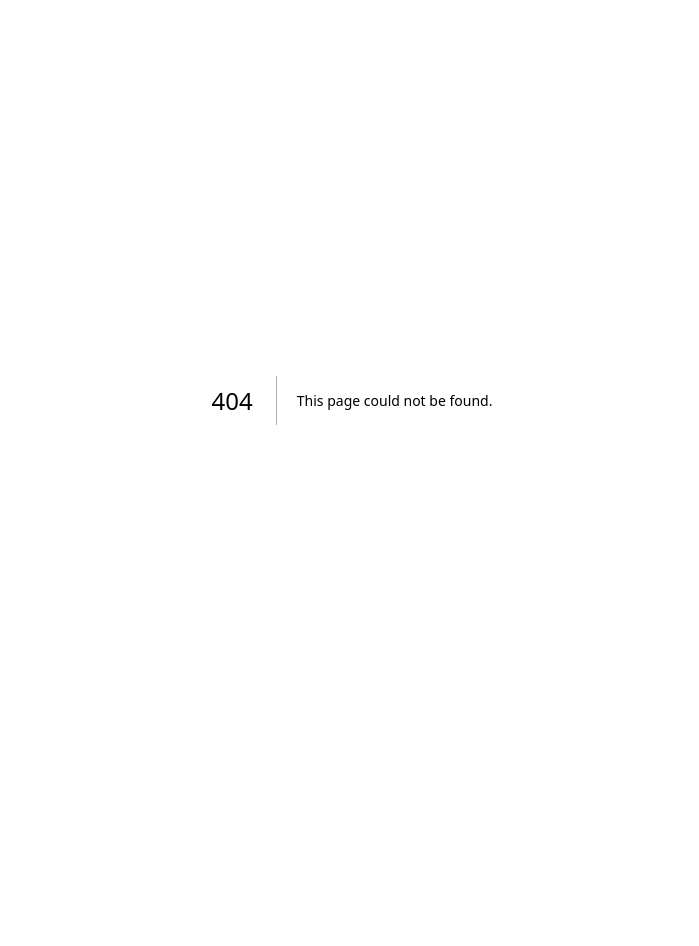
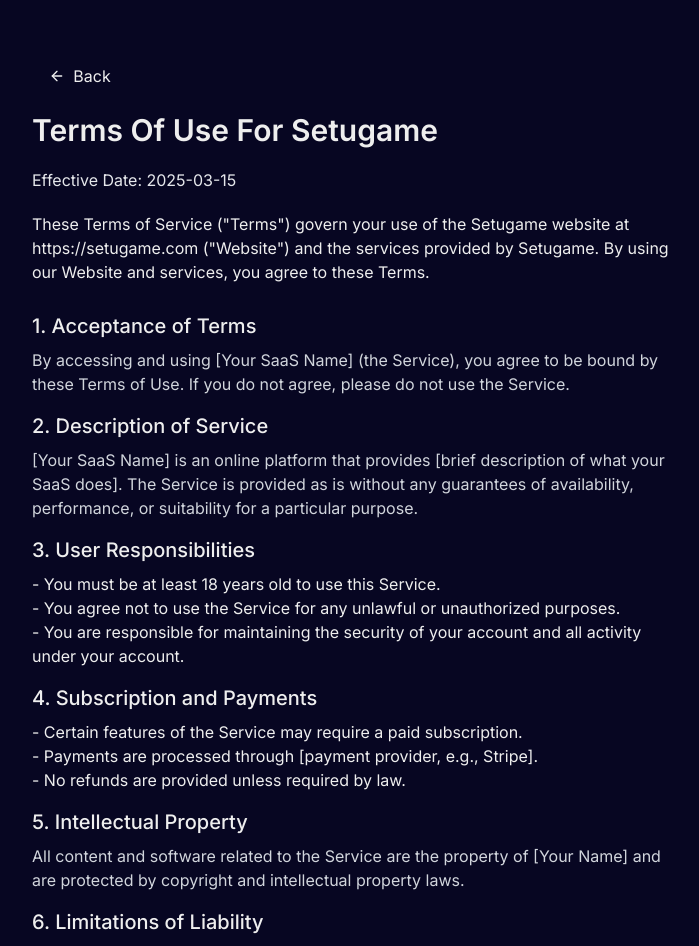
Before and after one commit to Anasbd05/stgaming, a Next.js app: page /tos in a window 1280 px wide. Before the commit this address had no page. Shown: the top 946 px of the page, without its empty margins (288-987 px from the left). Before the commit the page ends 800 px from the top, so only its background shows below. Built offline with nearby package versions, Linux system fonts and the light colour scheme.

Commit message:
tos added

```diff
--- a/src/app/privacy-policy/page.tsx
+++ b/src/app/privacy-policy/page.tsx
@@ -21,7 +21,7 @@
                 </p>
             </div>
             <div className='flex flex-col gap-2 mt-5'>
-                <h1 className='text-2xl'>1. Information We Collect</h1>
+                <h1 className='text-xl font-medium'>1. Information We Collect</h1>
                 <h4 className='text-lg'>a. Personal Information</h4>
                 <p className='text-gray-300'>When you register for an account or use our service, we may collect the following information:</p>
                 <ul className='flex flex-col gap-2'>
@@ -45,7 +45,7 @@
             <main className="mt-5 flex-col flex gap-3">
                 {Privacy_Policy.map((privacy) => (
                     <div key={privacy.id} className="flex gap-2 flex-col">
-                        <h1 className="text-2xl">{privacy.title}</h1>
+                        <h1 className="text-xl font-medium">{privacy.title}</h1>
                         <p className="text-gray-300">{privacy.description}</p>
                         <ul className="flex flex-col gap-2">
                             {privacy.paragraphs.map((paragraph) => (
--- /dev/null
+++ b/src/app/tos/page.tsx
@@ -0,0 +1,37 @@
+import {terms} from '@/assets/data'
+import {ArrowLeft} from 'lucide-react'
+import Link from 'next/link'
+import React from 'react'
+
+const page = () => {
+    return (
+        <section className='w-full px-5 md:px-0 md:w-2/4 py-10 mx-auto'>
+            <Link href={"/"} className='flex hover:bg-neutral-700 w-24 my-4 items-center rounded-lg gap-2 py-2 justify-center' >
+                <ArrowLeft className='h-4 w-4' />
+                <span>Back</span>
+            </Link>
+            <div className="flex flex-col gap-5">
+                <h1 className='text-2xl md:text-3xl font-semibold capitalize'>Terms of use for setugame</h1>
+                <small className='text-base text-gray-200'>Effective Date: 2025-03-15</small>
+                <p>These Terms of Service (&quot;Terms&quot;) govern your use of the Setugame website at https://setugame.com (&quot;Website&quot;) and the services provided by Setugame. By using our Website and services, you agree to these Terms.</p>
+            </div>
+
+            <main className='flex flex-col gap-2 mt-5'>
+                {terms.map((term) => (
+                    <div key={term.id}>
+                        <h2 className='text-xl font-medium my-2'>{term.title}</h2>
+                        <p className='text-gray-300'>{term.desc}</p>
+
+                        <ul>{term.paragraphs?.map((paragraph) => (
+                            <li key={paragraph}> - {paragraph}</li>
+                        ))} </ul>
+                    </div>
+                ))}
+
+            </main>
+
+        </section>
+    )
+}
+
+export default page
--- a/src/assets/data.js
+++ b/src/assets/data.js
@@ -438,7 +438,7 @@
 export const Privacy_Policy = [
         {
             "id": 1,
-            "title": "How We Use Your Information",
+            "title": "2. How We Use Your Information",
             "description": "We use the collected data to:",
             "paragraphs": [
                 { "id": 1, "text": "Provide and improve our AI room transformation service." },
@@ -451,7 +451,7 @@
         },
         {
             "id": 2,
-            "title": "Data Sharing and Security",
+            "title": "3. Data Sharing and Security",
             "description": "We prioritize your privacy and only share data under necessary conditions.",
             "paragraphs": [
                 { "id": 1, "text": "Third-Party Services: We may share data with payment processors, AI providers, and cloud storage services, ensuring they meet security standards." },
@@ -461,7 +461,7 @@
         },
         {
             "id": 3,
-            "title": "User Rights and Choices",
+            "title": "4. User Rights and Choices",
             "description": "You have control over your data and can exercise the following rights:",
             "paragraphs": [
                 { "id": 1, "text": "Access, update, or delete your account information." },
@@ -472,7 +472,7 @@
         },
         {
             "id": 4,
-            "title": "Cookies and Tracking Technologies",
+            "title": "5. Cookies and Tracking Technologies",
             "description": "We use cookies and similar technologies to improve service functionality and user experience.",
             "paragraphs": [
                 { "id": 1, "text": "Store user preferences and session information." },
@@ -482,7 +482,7 @@
         },
         {
             "id": 5,
-            "title": "Changes to This Policy",
+            "title": "6. Changes to This Policy",
             "description": "We may update this Privacy Policy periodically. If significant changes occur, we will notify users via email or an in-app notice.",
             "paragraphs": [
                 { "id": 1, "text": "We encourage users to review this policy regularly." },
@@ -491,7 +491,7 @@
         },
         {
             "id": 6,
-            "title": "Contact Us",
+            "title": "7. Contact Us",
             "description": "If you have any questions or concerns about this Privacy Policy, feel free to contact us.",
             "paragraphs": [
                 { "id": 1, "text": "Email: anastrying05@gmail.com" },
@@ -499,3 +499,59 @@
             ]
         }
 ];
+export const terms = [
+    {
+        id:1 ,
+        title : "1. Acceptance of Terms" ,
+        desc : "By accessing and using [Your SaaS Name] (the Service), you agree to be bound by these Terms of Use. If you do not agree, please do not use the Service."
+    },
+    {
+        id:2 ,
+        title : "2. Description of Service" ,
+        desc : "[Your SaaS Name] is an online platform that provides [brief description of what your SaaS does]. The Service is provided as is without any guarantees of availability, performance, or suitability for a particular purpose."
+    },
+    {
+        id:3 ,
+        title : "3. User Responsibilities" ,
+        paragraphs : [
+            "You must be at least 18 years old to use this Service.",
+            "You agree not to use the Service for any unlawful or unauthorized purposes.",
+            "You are responsible for maintaining the security of your account and all activity under your account.",
+        ]
+    },
+    {
+        id:4 ,
+        title : "4. Subscription and Payments" ,
+        paragraphs : [
+            "Certain features of the Service may require a paid subscription.",
+            "Payments are processed through [payment provider, e.g., Stripe].",
+            "No refunds are provided unless required by law.",
+        ]
+    },
+    {
+        id:5 ,
+        title : "5. Intellectual Property" ,
+        desc :"All content and software related to the Service are the property of [Your Name] and are protected by copyright and intellectual property laws."
+    },
+    {
+        id:6 ,
+        title : "6. Limitations of Liability" ,
+        desc : "To the maximum extent permitted by law, [Your Name] is not liable for any indirect, incidental, or consequential damages resulting from your use of the Service."
+    },
+    {
+        id:7 ,
+        title : "7. Termination" ,
+        desc : "I reserve the right to suspend or terminate access to the Service at my discretion if a user violates these Terms."
+    },
+    {
+        id:8 ,
+        title : "8. Changes to Terms" ,
+        desc : "To the maximum extent permitted by law, [Your Name] is not liable for any indirect, incidental, or consequential damages resulting from your use of the Service."
+    },
+    {
+        id:9 ,
+        title : "9. Contact" ,
+        desc : "For any questions regarding these Terms, contact me at [anastrying05@gmail.com]."
+    },
+
+]
--- a/src/components/Footer.tsx
+++ b/src/components/Footer.tsx
@@ -17,7 +17,7 @@
                 </nav>
                 <nav>
                     <h6 className="footer-title font-bold tracking-wide text-lg">Legal</h6>
-                    <a className="link link-hover">Terms of use</a>
+                    <a href='/tos' className="link link-hover">Terms of use</a>
                     <a href='/privacy-policy' className="link link-hover">Privacy policy</a>
                 </nav>
                 <form>
```
